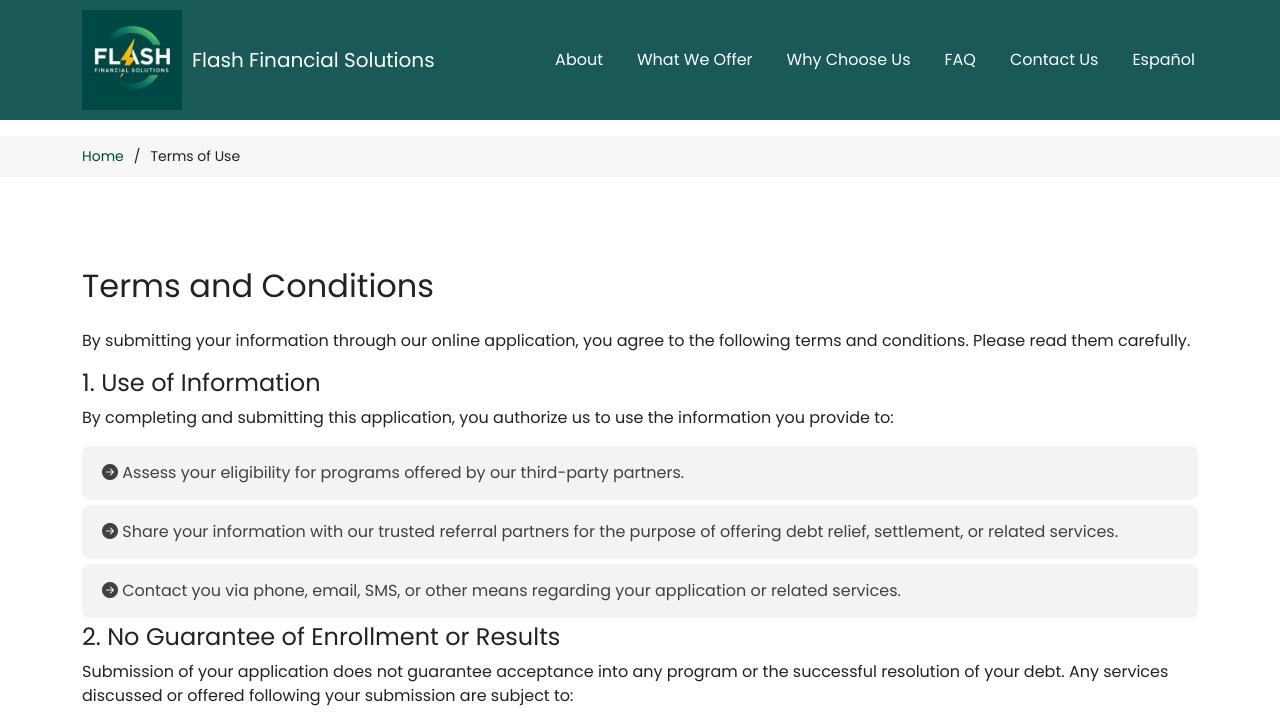
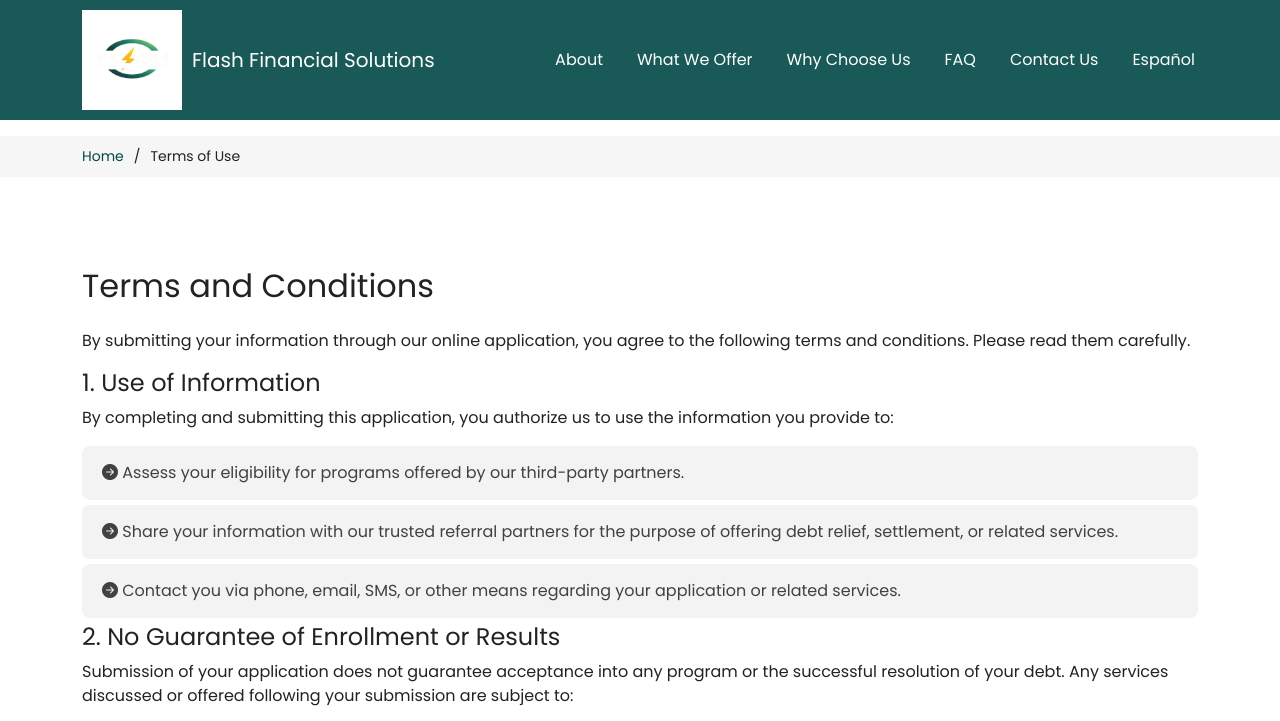
Before and after one commit to QusaiWFFS/FFS, a plain HTML site: page terms-of-use.html in a window 1280 px wide. Shown: the top 721 px of the page. Drawn offline with nearby package versions, Linux system fonts and the light colour scheme.

Commit message:
Update terms-of-use.html

```diff
--- a/terms-of-use.html
+++ b/terms-of-use.html
@@ -45,7 +45,7 @@
 
     <!-- Left side: Logo + Text -->
     <div class="d-flex align-items-center">
-      <img src="assets/images/logo/logo_updated_2.jpeg" alt="Flash Financial Solutions Logo" width="100" height="100" style="margin-right: 10px;" />
+      <img src="assets/images/logo/FFS_NOBG.png" alt="Flash Financial Solutions Logo" width="100" height="100" style="margin-right: 10px;" />
       <h1 style="font-size: 20px; margin: 0; white-space: nowrap;">Flash <span>Financial</span> <span>Solutions</span></h1>
     </div>
 
```
